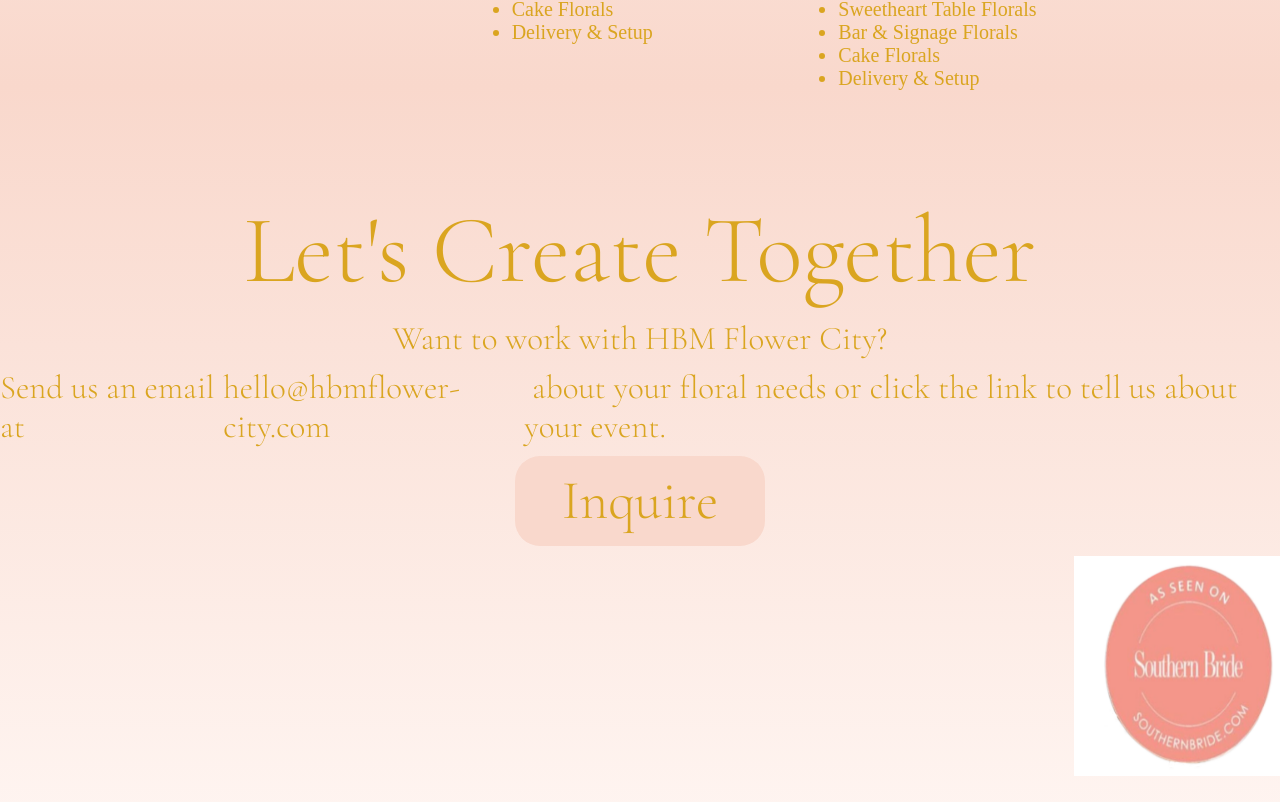
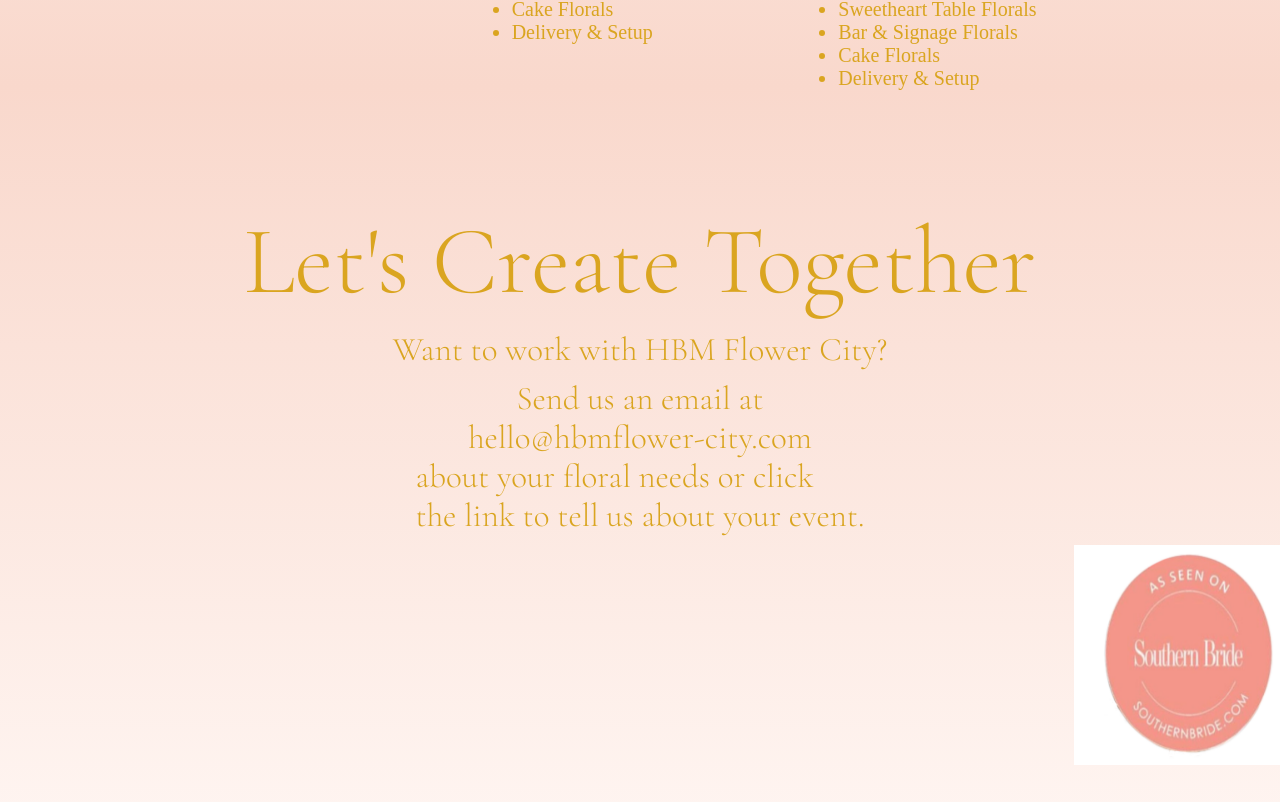
Before and after one commit to GPain2007/hbmAnimated, a React (Vite) app: page /offerings in a window 1280 px wide. Shown: the part 2314-3116 px from the top of the page. Built offline with nearby package versions, Linux system fonts and the light colour scheme; a web font is replaced by a local one.

Commit message:
fixed footer

```diff
--- a/src/components/footer/Footer.jsx
+++ b/src/components/footer/Footer.jsx
@@ -8,29 +8,20 @@ const Footer = () => {
         <h1>{`Let's Create Together`}</h1>
         <p>Want to work with HBM Flower City?</p>
         <p>
-          Send us an email at&nbsp;
-          <a href="mailto:hello@hbmflower-city.com">hello@hbmflower-city.com</a>
-          &nbsp;about your floral needs or click the link to tell us about your
-          event.
+          Send us an email at
+          <a href="mailto:hello@hbmflower-city.com">
+            &nbsp;hello@hbmflower-city.com&nbsp;
+          </a>
+          about your floral needs or click <br />
+          the link to tell us about your event.
         </p>
-        <a href="/contact">
-          <button>Inquire</button>
-        </a>
+
         <a
           href="https://www.southernbride.com/blog/inspiration/timeless-elegance-a-classic-blue-white-chinoiserie-inspired-styled-shoot-in-boerne-tx/?swcfpc=1&fbclid=PAZXh0bgNhZW0CMTEAAaZ-b0JkgL1nHnxgEBhsG_yGjsBfNqRq24d-V1mlTR7ETkpB4hwCnrHHy_s_aem_hXL1qyaBnstjayL4dFnx0A"
           target="_blank"
           rel="noreferrer"
         >
-          <img
-            src={IMG}
-            alt="Southern Bride"
-            style={{
-              height: "220px",
-              width: "220px",
-              alignSelf: "flex-end",
-              marginLeft: "68rem",
-            }}
-          />
+          <img src={IMG} alt="Southern Bride" className="southernBride" />
         </a>
       </div>
     </div>
--- a/src/components/footer/Footer.scss
+++ b/src/components/footer/Footer.scss
@@ -25,67 +25,35 @@
         font-size: 36px;
       }
     }
-    button {
-      cursor: pointer;
-      height: 90px;
-      width: 250px;
-      background-color: #f9d8cc; // Or any desired color
-      color: goldenrod;
-      padding: 10px 20px;
-      border-radius: 25px;
-      border: none;
-      font-size: 55px;
-      display: flex;
-      justify-content: center;
-      align-items: center;
-      transition: all 0.5s ease-out;
-      @include mobile {
-        height: 45px;
-        width: 95px;
-        font-size: 22.5px;
-        padding: 5px 10px;
-        border-radius: 12.5px;
-      }
-    }
-    button:hover {
-      background-color: goldenrod; // Or any desired color on hover
-      color: #f9d8cc;
-    }
   }
   p {
     font-size: 33px;
     display: flex;
     align-items: center;
     justify-content: center;
+    flex-direction: column;
+
+    a {
+      display: flex;
+      align-items: center;
+      justify-content: center;
+      flex-direction: column;
+    }
     @include mobile {
       font-size: 16.5px;
       padding: 15px;
+      max-width: 400px;
     }
   }
-  // .imageContainer {
-  //   flex: 2;
-  //   height: 100%;
-  //   position: relative;
-  //   @include mobile {
-  //     flex: initial;
-  //     height: initial;
-  //     position: initial;
-  //     background-color: #333;
-  //     overflow: hidden;
-  //     white-space: nowrap;
-  //     padding: 10px;
-  //   }
-  //   img {
-  //     height: 60vh;
-  //     width: 25vw;
-  //     display: inline;
-  //     padding: 0px 5px;
-  //     @include mobile {
-  //       display: inline-block;
-  //       width: 75vw;
-  //       padding: 5px;
-  //       max-width: 932px;
-  //     }
-  //   }
-  // }
+  .southernBride {
+    height: 220px;
+    width: 220px;
+    align-self: flex-end;
+    margin-left: 68rem;
+    @include mobile {
+      height: 110px;
+      width: 110px;
+      margin-left: 0rem;
+    }
+  }
 }
```
